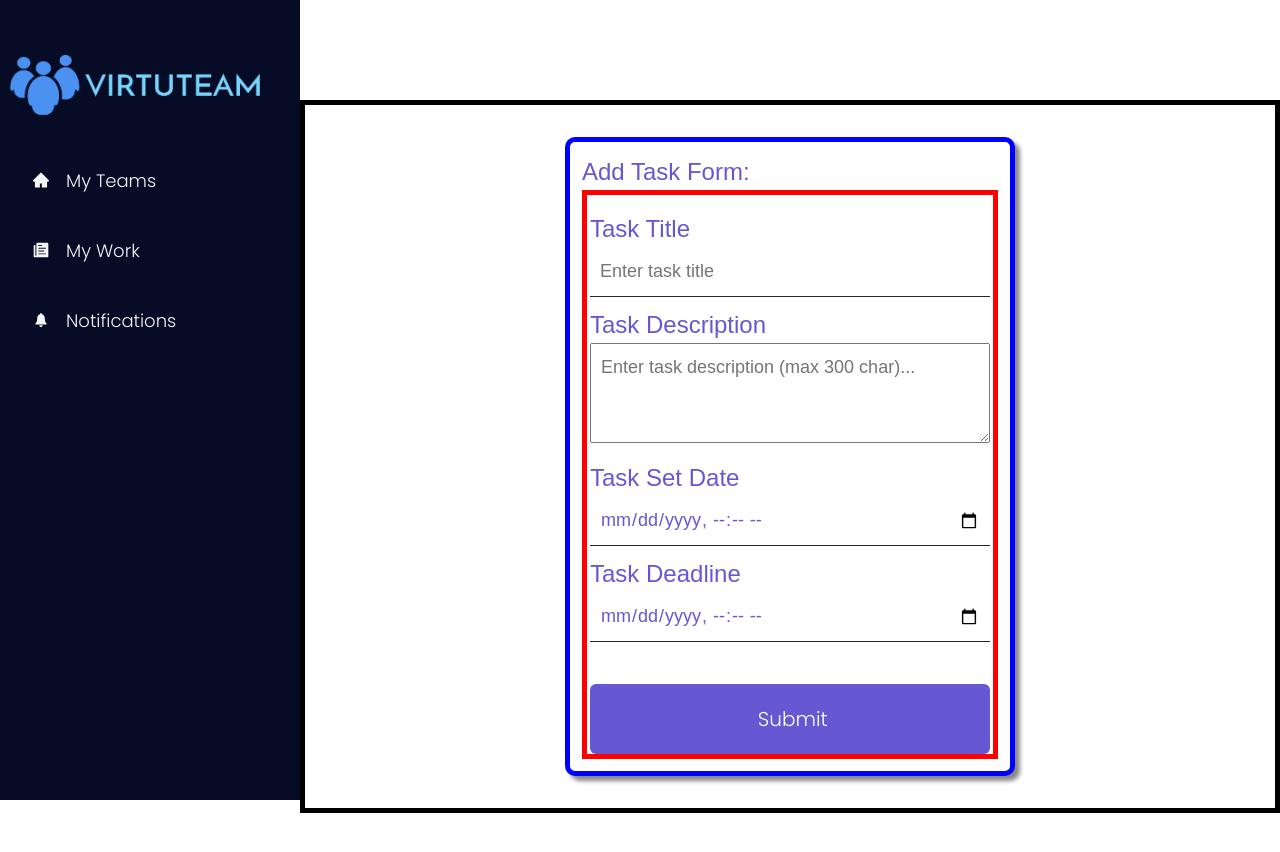
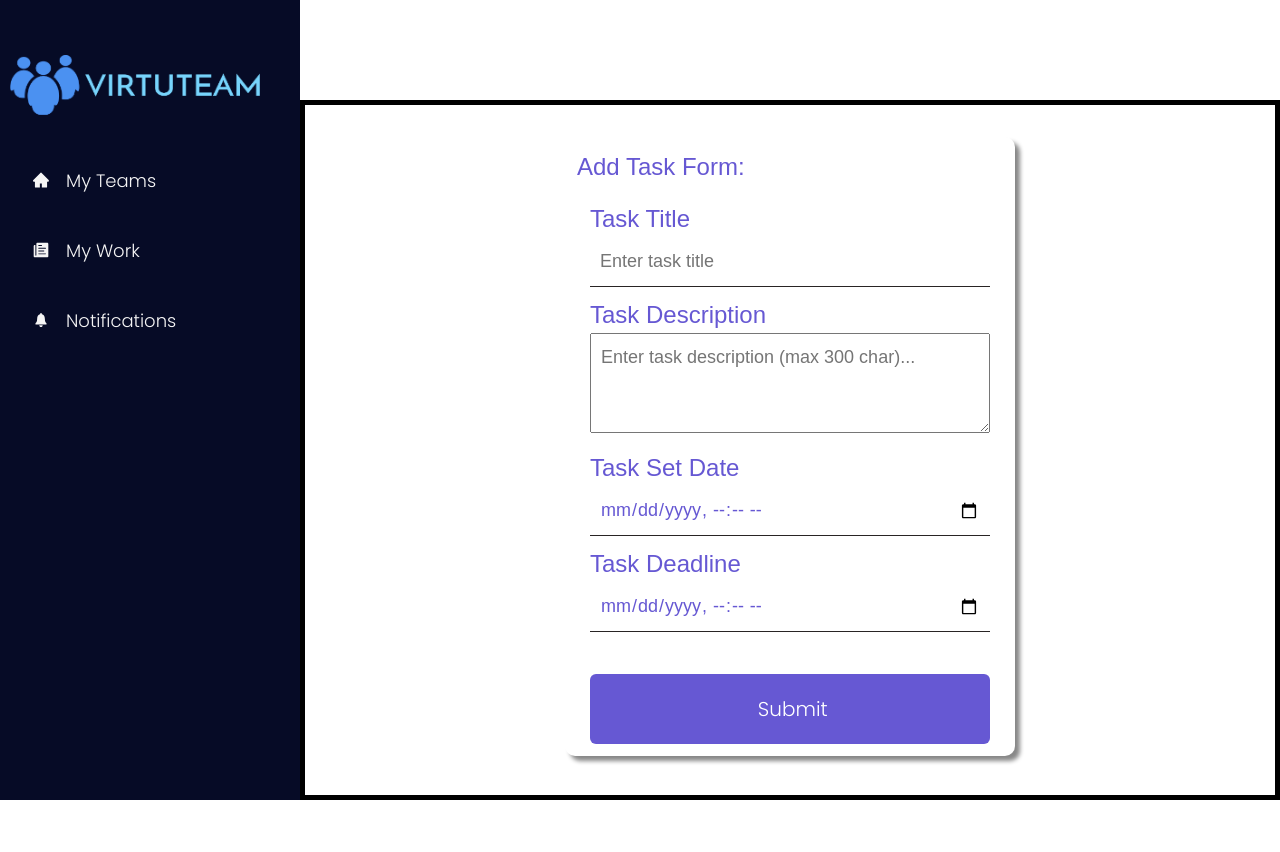
Before and after one commit to HenriR21k/React-FYP, a React (Create React App) app: page /GroupPage/AddTaskPage in a window 1280 px wide. Shown: the top 852 px of the page. Built offline with nearby package versions, Linux system fonts and the light colour scheme.

Commit message:
minor update

```diff
--- a/src/components/UI/FormComponents.css
+++ b/src/components/UI/FormComponents.css
@@ -45,7 +45,7 @@ form {
   justify-content: center;
   /*margin-top: 10%;*/
   padding: 1rem 1rem 0;
-  border: 5px solid red;
+
 }
 
 .FormBody label {
@@ -65,7 +65,7 @@ form {
   border-radius: 10px;
   box-shadow: 5px 5px 4px #888888;
   padding: .75rem;
-  border: 5px solid blue;
+
 }
 
 .FormFields {
--- a/src/components/pages/Home.js
+++ b/src/components/pages/Home.js
@@ -1,6 +1,6 @@
 import { useState, useEffect } from "react";
-import { API } from "../api/apiRequest";
-import useLoad from "../api/useLoad";
+import { API } from "../api/apiRequest.js";
+import useLoad from "../api/useLoad.js";
 import GroupList from "../UI/GroupList";
 import './Home.css';
 
```
